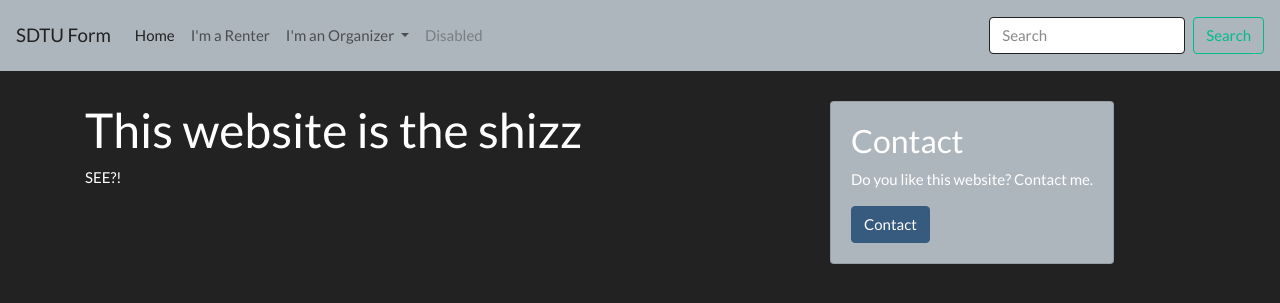
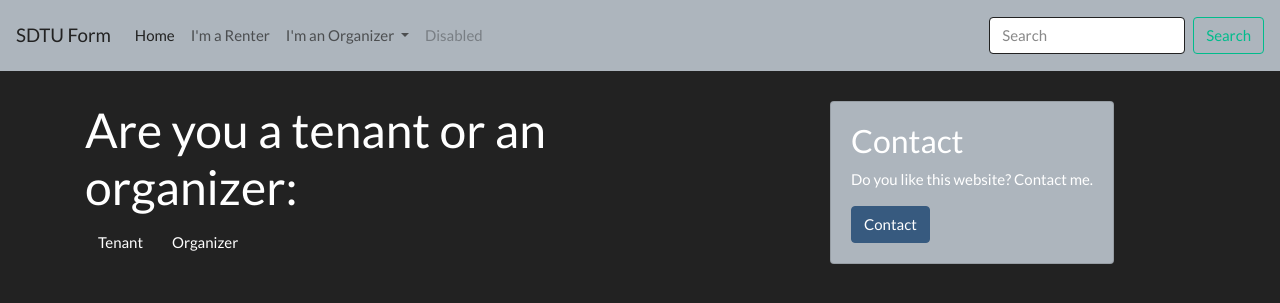
Before and after one commit to doyle-dsa/jekyll-airtable-test, a Jekyll site: the page built from index.md, in a window 1280 px wide. Shown: the top 303 px of the page. Built offline with Jekyll 4.4.1, drawn with Linux system fonts in a browser that asks for light colours; our own code applies the rules of GitHub Pages for plain Markdown files.

Commit message:
Update index.md

```diff
--- a/index.md
+++ b/index.md
@@ -2,6 +2,6 @@
 layout: page
 ---
 
-# This website is the shizz
+# Are you a tenant or an organizer:
 
-SEE?!
+[Tenant](http://www.google.com){: .btn}  [Organizer](http://www.google.com){: .btn}
```
